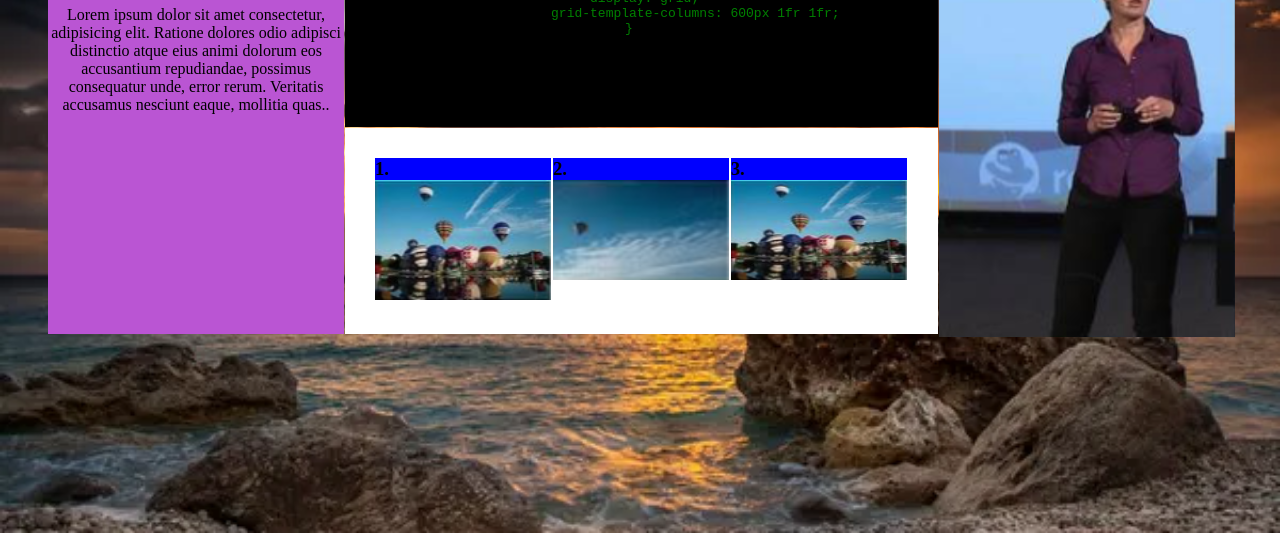
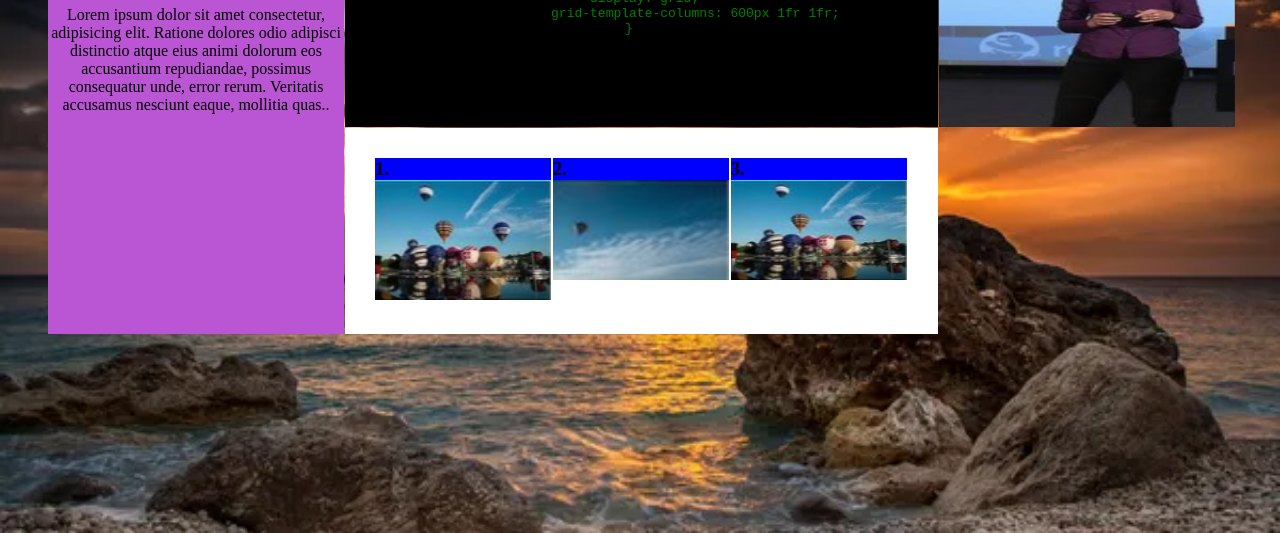
Before and after one commit to JULIOjpg/parcial, a plain HTML site: page index.html in a window 1280 px wide. Shown: the part 267-800 px from the top of the page. Drawn offline with Linux system fonts and the light colour scheme.

Commit message:
actualizar

```diff
--- a/index.html
+++ b/index.html
@@ -33,7 +33,7 @@
             </pre>
         </div>
         <div class="divtres">
-            <img src="recursos/imagen3.png" width="100%">
+            <img src="recursos/imagen3.png" width="100%" height="100%">
         </div>
         <div class="divcuatro">
            <div>
```
